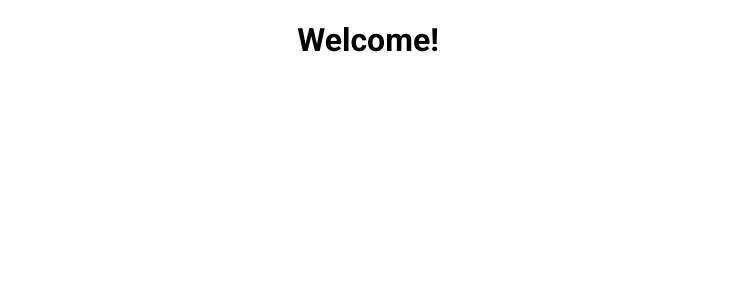
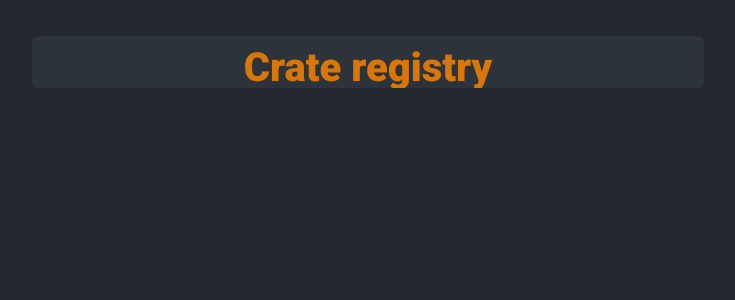
Before and after one commit to freddydc/crate-registry, a React (Vite) app: page / in a window 1280 px wide. Shown: the top 300 px of the page, without its empty margins (272-1007 px from the left). Built offline with nearby package versions, Linux system fonts and the light colour scheme.

Commit message:
Add: Card component

```diff
--- a/src/App.tsx
+++ b/src/App.tsx
@@ -1,7 +1,5 @@
+import { TodoCard } from './components/todo'
+
 export function App() {
-  return (
-    <div className="app">
-      <h1>Welcome!</h1>
-    </div>
-  )
+  return <TodoCard />
 }
--- a/src/assets/main.css
+++ b/src/assets/main.css
@@ -1,5 +1,12 @@
+:root {
+  --dark-background: rgb(34 39 46 / 1);
+  --dark-background-secondary: rgb(45 51 59 / 1);
+  --amber: #d97706;
+}
+
 html,
 body {
+  background-color: var(--dark-background);
   font-family: Roboto, -apple-system, BlinkMacSystemFont, Segoe UI, Oxygen,
     Ubuntu, Cantarell, Fira Sans, Droid Sans, Helvetica Neue, sans-serif,
     sans-serif;
@@ -16,6 +23,17 @@ a {
   text-decoration: none;
 }
 
-.app {
-  text-align: center;
+#root {
+  padding-top: 1rem;
+  padding-bottom: 1rem;
+  padding-left: 1rem;
+  padding-right: 1rem;
+  min-height: 100vh;
 }
+
+@media (min-width: 768px) {
+  #root {
+    padding-top: 2.25rem;
+    padding-bottom: 2.25rem;
+  }
+}
--- /dev/null
+++ b/src/components/todo/TodoCard/TodoCard.module.css
@@ -0,0 +1,22 @@
+.card {
+  border-radius: 0.375rem;
+  background-color: var(--dark-background-secondary);
+  overflow: hidden;
+  margin: 0 auto;
+}
+
+.title {
+  display: flex;
+  justify-content: center;
+  color: var(--amber);
+  margin-top: 0.75rem;
+  font-size: 2.5rem;
+  line-height: 1;
+  font-weight: 800;
+}
+
+@media (min-width: 640px) {
+  .card {
+    max-width: 42rem;
+  }
+}
--- /dev/null
+++ b/src/components/todo/TodoCard/TodoCard.tsx
@@ -0,0 +1,9 @@
+import styles from './TodoCard.module.css'
+
+export const TodoCard = () => {
+  return (
+    <div className={styles.card}>
+      <div className={styles.title}>Crate registry</div>
+    </div>
+  )
+}
--- /dev/null
+++ b/src/components/todo/TodoCard/index.ts
@@ -0,0 +1 @@
+export { TodoCard } from './TodoCard'
--- /dev/null
+++ b/src/components/todo/index.ts
@@ -0,0 +1 @@
+export { TodoCard } from './TodoCard'
```
